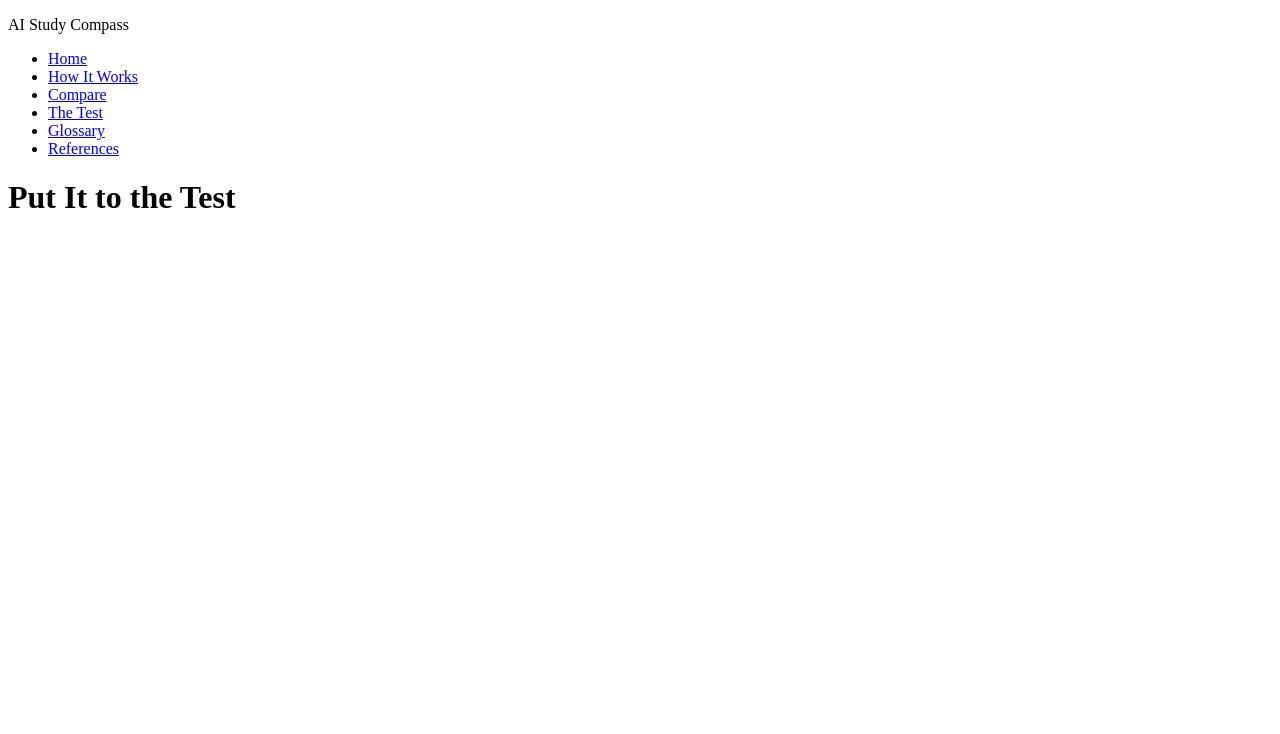
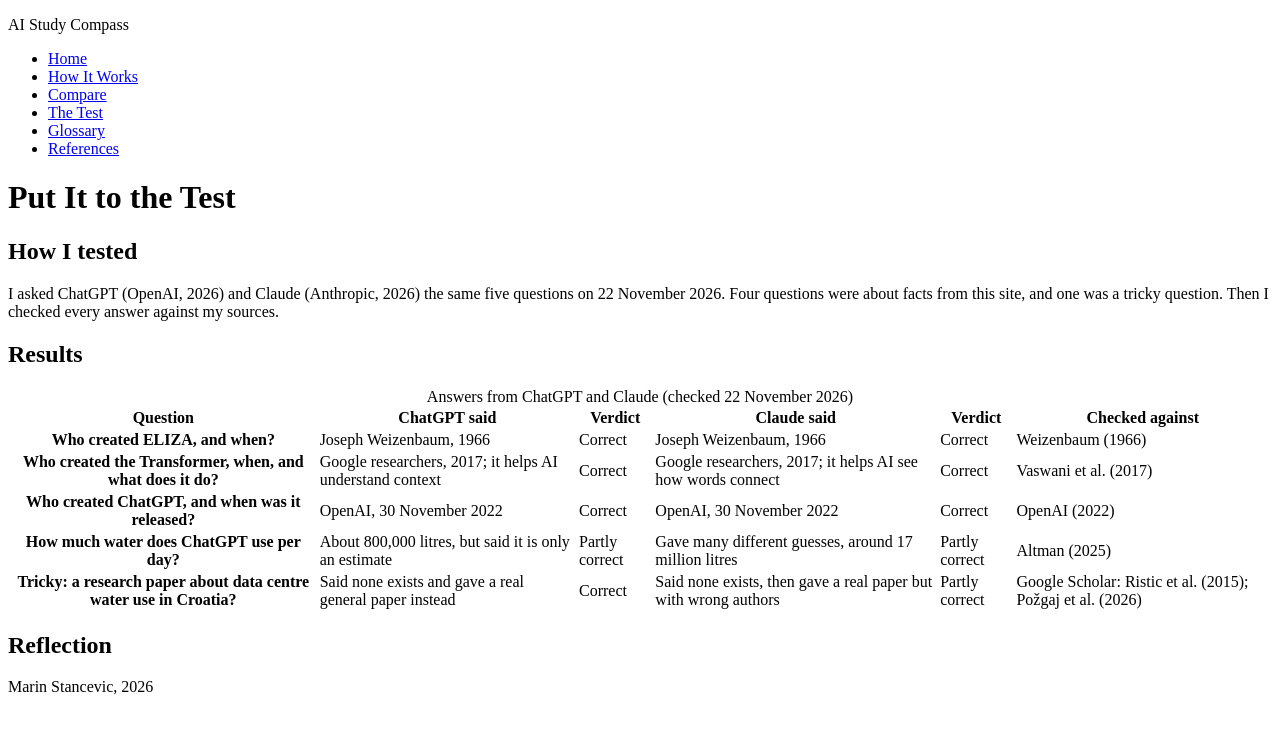
Before and after one commit to ms8449/iste140-project2, a plain HTML site: page test.html in a window 1280 px wide. Drawn offline with Linux system fonts and the light colour scheme.

Commit message:
improving the test page

```diff
--- a/test.html
+++ b/test.html
@@ -23,3 +23,88 @@
 
         <main>
             <h1>Put It to the Test</h1>
+
+            <section>
+                <h2>How I tested</h2>
+                <p>
+                    I asked ChatGPT (OpenAI, 2026) and Claude (Anthropic, 2026) the same five questions on 22 November 2026.
+                    Four questions were about facts from this site, and one was a tricky question.
+                    Then I checked every answer against my sources.
+                </p>
+            </section>
+
+            <section>
+                <h2>Results</h2>
+                <div class="table-wrap">
+                    <table>
+                        <caption>Answers from ChatGPT and Claude (checked 22 November 2026)</caption>
+                        <thead>
+                            <tr>
+                                <th scope="col">Question</th>
+                                <th scope="col">ChatGPT said</th>
+                                <th scope="col">Verdict</th>
+                                <th scope="col">Claude said</th>
+                                <th scope="col">Verdict</th>
+                                <th scope="col">Checked against</th>
+                            </tr>
+                        </thead>
+                        <tbody>
+                            <tr>
+                                <th scope="row">Who created ELIZA, and when?</th>
+                                <td>Joseph Weizenbaum, 1966</td>
+                                <td>Correct</td>
+                                <td>Joseph Weizenbaum, 1966</td>
+                                <td>Correct</td>
+                                <td>Weizenbaum (1966)</td>
+                            </tr>
+                            <tr>
+                                <th scope="row">Who created the Transformer, when, and what does it do?</th>
+                                <td>Google researchers, 2017; it helps AI understand context</td>
+                                <td>Correct</td>
+                                <td>Google researchers, 2017; it helps AI see how words connect</td>
+                                <td>Correct</td>
+                                <td>Vaswani et al. (2017)</td>
+                            </tr>
+                            <tr>
+                                <th scope="row">Who created ChatGPT, and when was it released?</th>
+                                <td>OpenAI, 30 November 2022</td>
+                                <td>Correct</td>
+                                <td>OpenAI, 30 November 2022</td>
+                                <td>Correct</td>
+                                <td>OpenAI (2022)</td>
+                            </tr>
+                            <tr>
+                                <th scope="row">How much water does ChatGPT use per day?</th>
+                                <td>About 800,000 litres, but said it is only an estimate</td>
+                                <td>Partly correct</td>
+                                <td>Gave many different guesses, around 17 million litres</td>
+                                <td>Partly correct</td>
+                                <td>Altman (2025)</td>
+                            </tr>
+                            <tr>
+                                <th scope="row">Tricky: a research paper about data centre water use in Croatia?</th>
+                                <td>Said none exists and gave a real general paper instead</td>
+                                <td>Correct</td>
+                                <td>Said none exists, then gave a real paper but with wrong authors</td>
+                                <td>Partly correct</td>
+                                <td>Google Scholar: Ristic et al. (2015); Požgaj et al. (2026)</td>
+                            </tr>
+                        </tbody>
+                    </table>
+                </div>
+            </section>
+
+
+            <section>
+                <h2>Reflection</h2>
+                <p>
+
+                </p>
+            </section>
+        </main>
+
+        <footer>
+            <p>Marin Stancevic, 2026</p>
+        </footer>
+    </body>
+</html>
```
